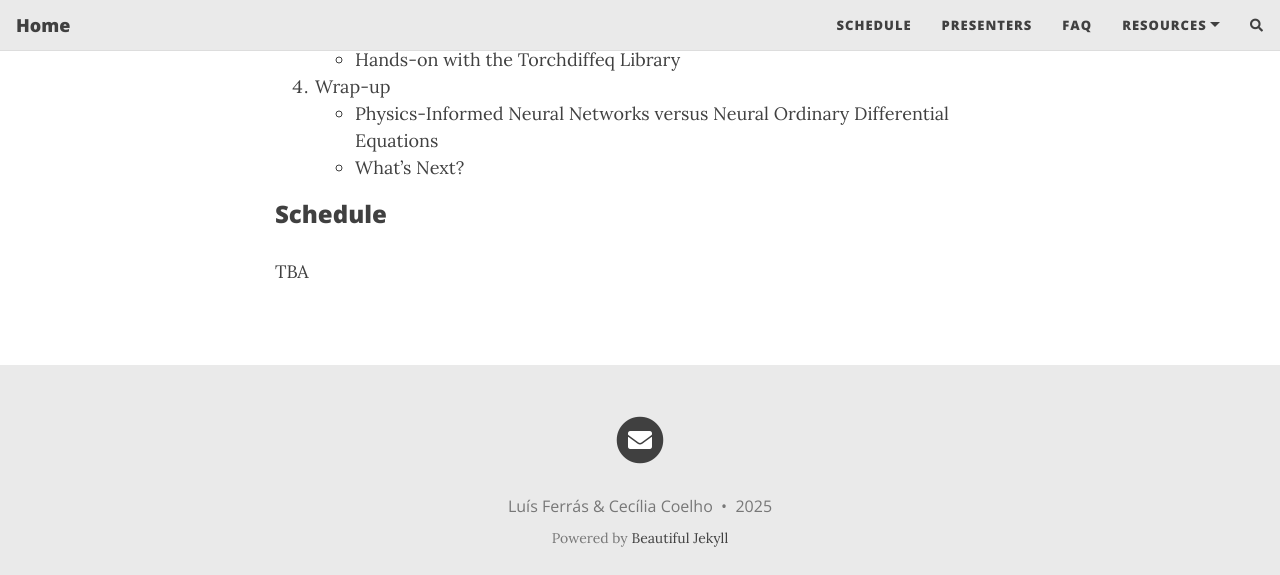
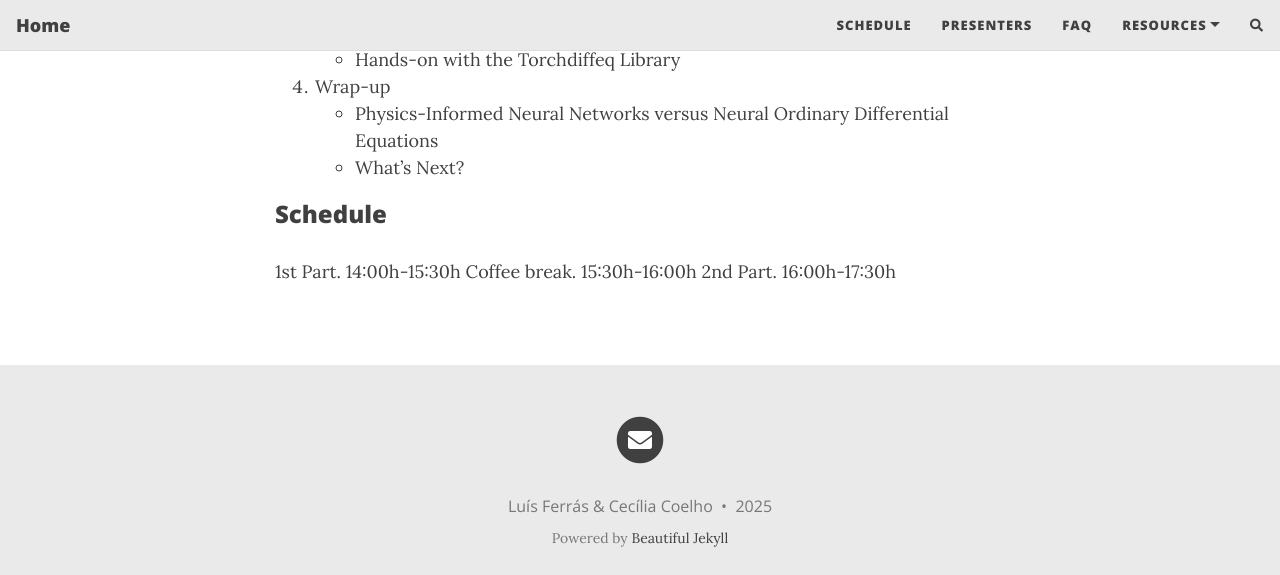
Before and after one commit to NNDE-ECAI/NNDE-ECAI.github.io, a Jekyll site: the page built from schedule.md, in a window 1280 px wide and 900 px high, scrolled down 720 px, cut to the strip 0-575 px from the top of the window. Built offline with Jekyll 4.4.1, drawn with Linux system fonts in a browser that asks for light colours; nearby versions of some CDN libraries; comment, search, counter and statistics services are not loaded.

Commit message:
Update schedule.md

```diff
--- a/schedule.md
+++ b/schedule.md
@@ -26,4 +26,6 @@ subtitle:
 
 ### Schedule
 
-TBA
+1st Part. 14:00h-15:30h
+Coffee break. 15:30h-16:00h
+2nd Part. 16:00h-17:30h
```
